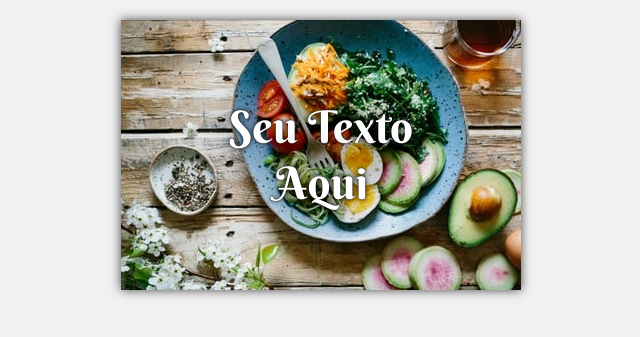
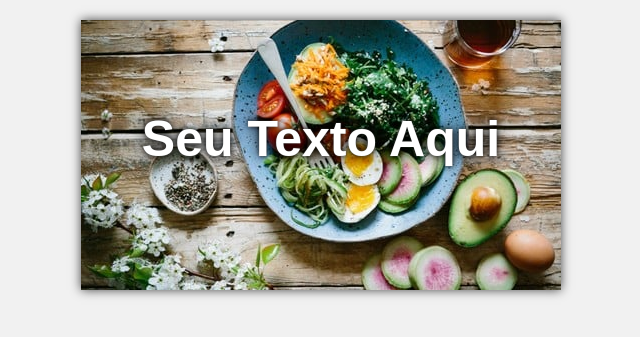
Before and after one commit to avlisesolrac/jira, a PHP site: page / in a window 1280 px wide. Shown: the top 337 px of the page, without its empty margins (319-959 px from the left). Run offline with PHP 8.4, Linux system fonts and the light colour scheme.

Commit message:
success: Imagem com texto centralizado - DEV-27

```diff
--- a/DEV-27/estilo.css
+++ b/DEV-27/estilo.css
@@ -1,30 +1,31 @@
 *{
 margin: 0;
 padding: 0;
-font-family: 'Berkshire Swash';
+font-family: 'Century Gothic', sans-serif;
+color: #fff;
+text-decoration: none;
+list-style-type: none;
 }
 
 body{
 background-color: #f1f1f1;
 }
 
-div{
-background: url(1.jpg) no-repeat center;
-width: 400px;
-height: 270px;
-margin: 20px auto;
+
+h1{
+display: block;
 position: relative;
-box-shadow: 0 0 10px #444;
+margin: auto;
+text-align: center;
+margin-top: -200px;
+font-size: 50px;
+text-shadow: 0 0 5px #000,0 0 1px #fff,0 0 15px #000;
 }
 
-div:before{
-content:'Seu Texto Aqui';
-font-size: 45px;
-color: #fff;
-position: absolute;
-top: 50%;
-left: 50%;
-transform: translate(-50%,-50%);
-text-align: center;
-text-shadow: 0 0 50px #000, 0 0 5px #000, 0 0 1px #000;
+img{
+box-shadow: 0 0 10px #444;
+margin: 20px auto;
+width: 480px;
+position: relative;
+display: block;
 }
--- a/DEV-27/index.html
+++ b/DEV-27/index.html
@@ -1,17 +1,15 @@
 <!DOCTYPE html>
-<html>
+<html lang="pt-BR">
 <head>
 <meta charset="utf-8">
+<meta name="viewport" content="width=device-width, initial-scale=1.0">
+<title>Imagem com Texto Sobreposto</title>
 <link rel="stylesheet" type="text/css" href="estilo.css">
-<title>Imagem com Texto Sobreposto</title>
-<link rel="preconnect" href="https://fonts.googleapis.com">
-<link rel="preconnect" href="https://fonts.gstatic.com" crossorigin>
-<link href="https://fonts.googleapis.com/css2?family=Berkshire+Swash&family=Montserrat:ital,wght@0,100..900;1,100..900&family=Open+Sans:ital,wght@0,300..800;1,300..800&family=Roboto:ital,wght@0,100..900;1,100..900&family=Source+Sans+3:ital,wght@0,200..900;1,200..900&display=swap" rel="stylesheet">
 </head>
 <body>
 
-<div>
-</div>
+<img src="1.jpg">
+<h1>Seu Texto Aqui</h1>
 
 </body>
 </html>
```
Also changed, not shown: DEV-27/success.gif (added), DEV-27/success.png (deleted).
